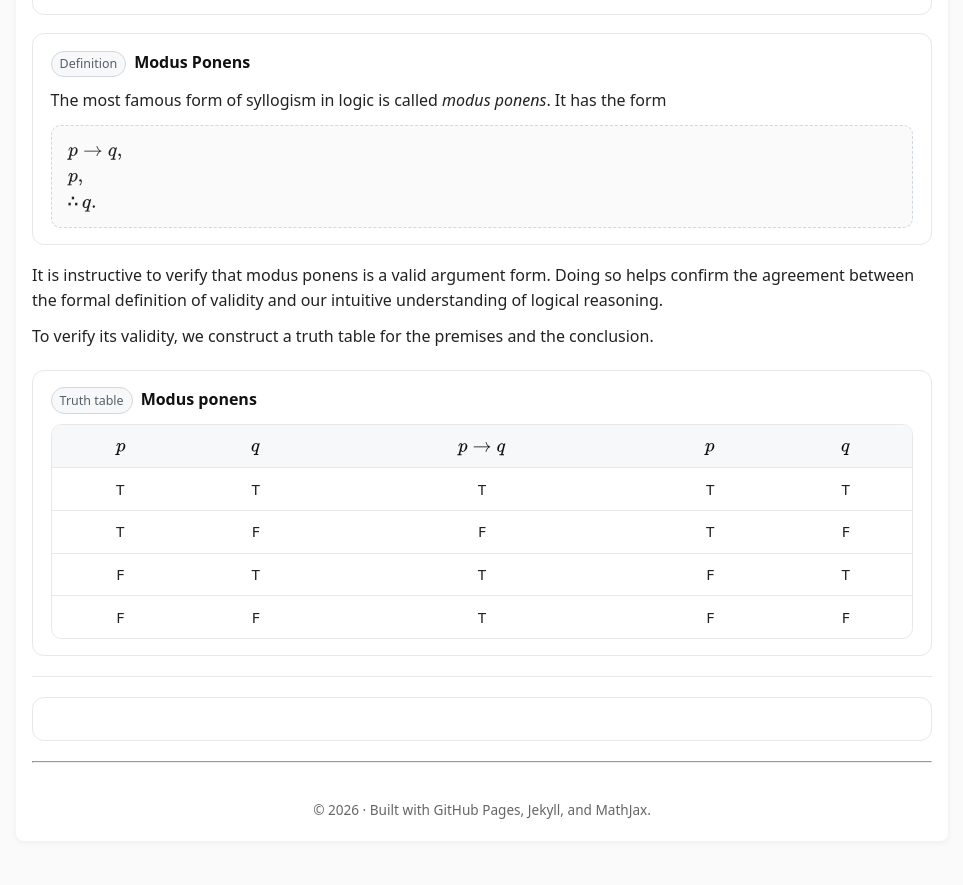
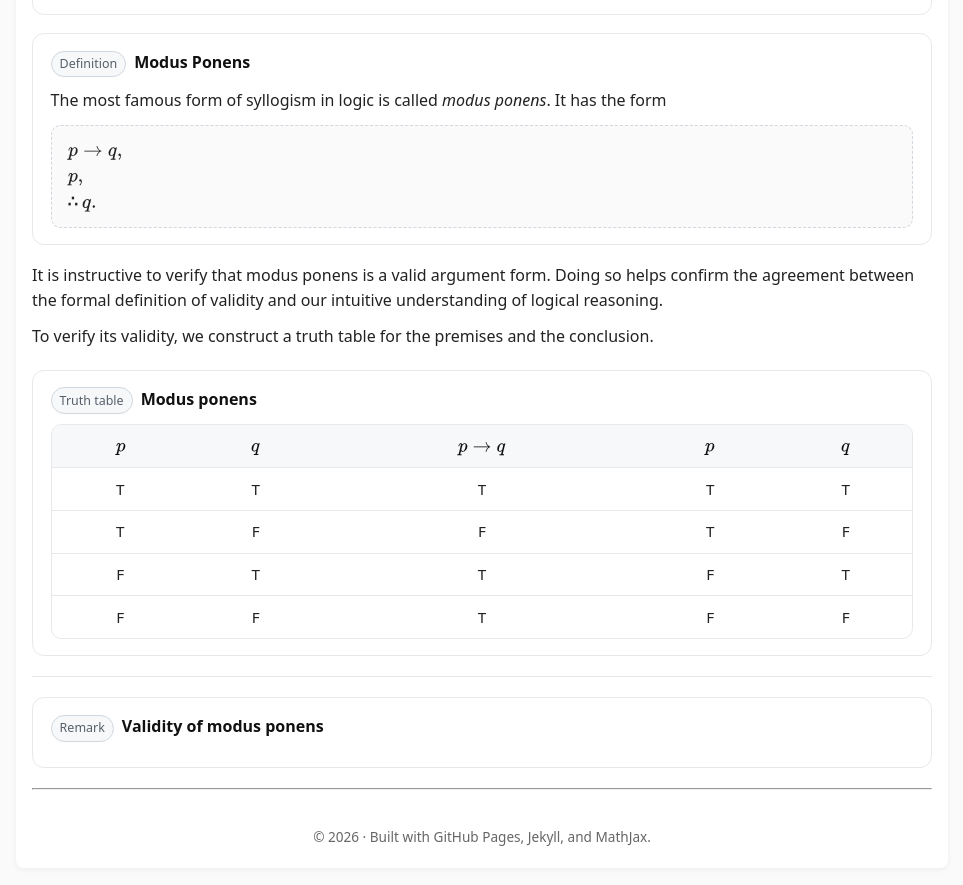
Before and after one commit to SaleemKamaludin/SaleemKamaludin.github.io, a Jekyll site: the page built from courses/comp1604/lecture-notes/lecture-01/index.md, in a window 1280 px wide and 900 px high, scrolled down 3740 px. Shown: the top 885 px of the window, without its empty margins (158-1121 px from the left). Built offline with Jekyll 4.4.1, drawn with Linux system fonts in a browser that asks for light colours.

Commit message:
Update index.md

```diff
--- a/courses/comp1604/lecture-notes/lecture-01/index.md
+++ b/courses/comp1604/lecture-notes/lecture-01/index.md
@@ -1144,3 +1144,6 @@ It is instructive to verify that modus ponens is a valid argument form. Doing so
 <!-- Remark: validity of modus ponens -->
   <div class="box" id="rem-mp-valid">
     <div class="box-header">
+ <span class="tag">Remark</span>
+      <h5 class="title">Validity of modus ponens</h5>
+    </div>
```
